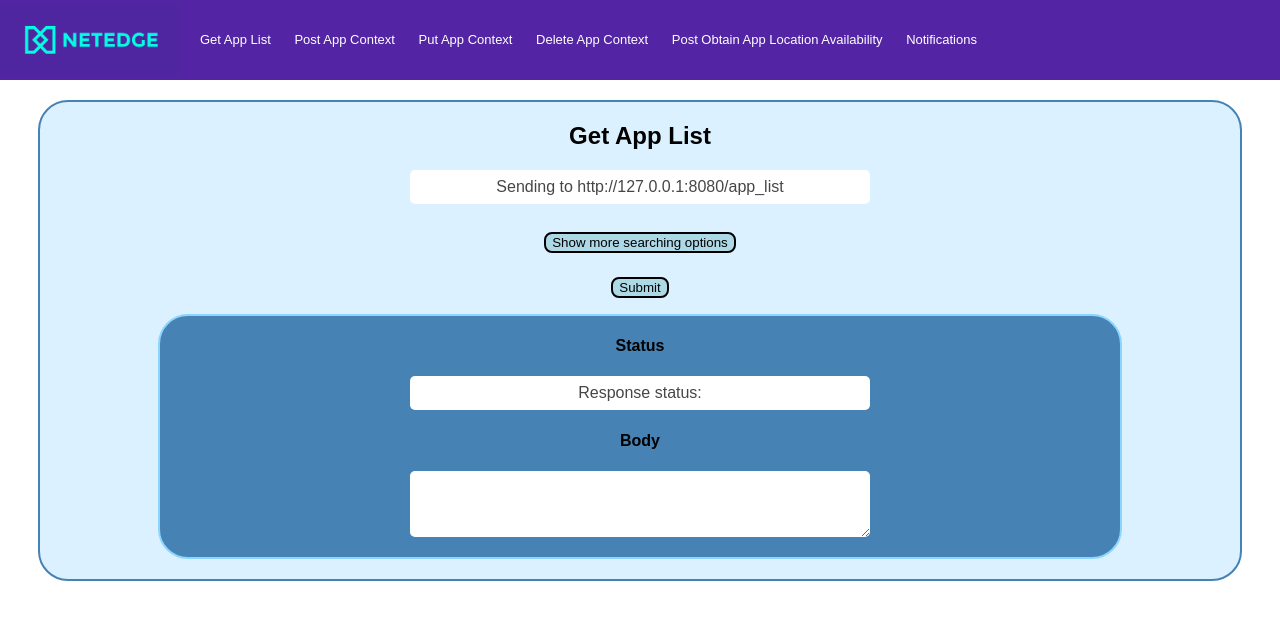
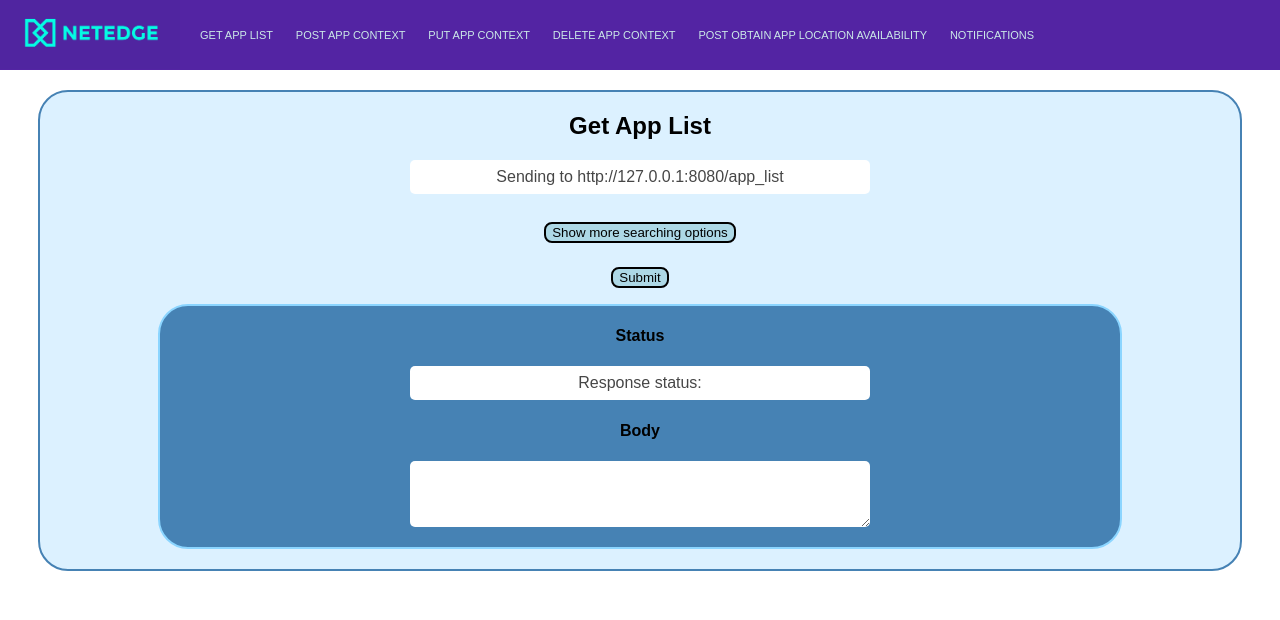
Before and after one commit to UMinho-Netedge/proxy-client-and-portal, a React (Create React App) app in the folder client/: page /get in a window 1280 px wide. Shown: the top 620 px of the page. Built offline with nearby package versions, Linux system fonts and the light colour scheme.

Commit message:
navbar text with the right color, footer started

```diff
--- a/client/src/App.css
+++ b/client/src/App.css
@@ -2,6 +2,8 @@
   text-align: center;
   background-color: white;
   height: 100%;
+  display: flex;
+  flex-direction: column;
 }
 
 body {
@@ -10,13 +12,25 @@ body {
   font-family: "Source Sans Pro", sans-serif;
 }
 
+.footer {
+  position: absolute;
+  bottom: 0;
+  width: 100%;
+  height: 100px;
+  background-color: #5324A3;
+  color: white;
+  text-align: center;
+  line-height: 60px;
+  font-size: 10px;
+}
+
 .logo {
   width: 180px;
 }
 
 .navbar {
   width: 100%;
-  height: 80px;
+  height: 70px;
   background-color: #5324A3;
   display: flex;
   justify-content: flex-start;
@@ -28,25 +42,25 @@ body {
 .navbar .links {
   margin-left: 10px;
   cursor: pointer;
-  color: #ffffff;
 }
 
 .navbar a:focus {
   font-weight: bold;
 }
 
-.links:hover{
+.get_link:hover, .post_link:hover,.put_link:hover,
+.delete_link:hover, .notifications_link:hover{
   text-decoration: underline
 }
 
 .links a {
-  color: #ffffff;
+  color: #CCE9E8;
   text-decoration: none;
   padding-bottom: 2px;
   margin: 10px;
+  line-height: 24px;
   font-family: "Source Sans Pro", sans-serif;
-  font-size: 13px;
-  line-height: 24px;
+  font-size: 11px;
   text-decoration: none;
 }
 
--- a/client/src/Navbar.js
+++ b/client/src/Navbar.js
@@ -1,18 +1,29 @@
 import React from 'react';
-import {Link} from 'react-router-dom';
+import { Link } from 'react-router-dom';
 
 export const Navbar = () => {
   return (
     <nav>
       <div className='navbar'>
-      <img src={require('./images/logo_purple.png')} alt="Logo" className='logo' />
+        <Link to='/'>
+          <img
+            src={require('./images/logo_purple.png')}
+            alt="Logo"
+            className='logo'
+            style={{
+              backgroundColor: 'transparent',
+              border: 'none',
+              cursor: 'pointer'
+            }}
+          />
+        </Link>
         <div className='links'>
-          <Link className='get_link' to="/get"> Get App List </Link>
-          <Link className='post_link' to="/post_app_context"> Post App Context </Link>
-          <Link className='put_link' to="/put"> Put App Context </Link>
-          <Link className='delete_link' to="/delete"> Delete App Context </Link>
-          <Link className='post_link' to="/post_obtain_app_loc_availability"> Post Obtain App Location Availability </Link>
-          <Link className='notifications_link' to="/notifications"> Notifications </Link>
+          <Link className='get_link' to="/get"> GET APP LIST </Link>
+          <Link className='post_link' to="/post_app_context"> POST APP CONTEXT </Link>
+          <Link className='put_link' to="/put"> PUT APP CONTEXT </Link>
+          <Link className='delete_link' to="/delete"> DELETE APP CONTEXT </Link>
+          <Link className='post_link' to="/post_obtain_app_loc_availability"> POST OBTAIN APP LOCATION AVAILABILITY </Link>
+          <Link className='notifications_link' to="/notifications"> NOTIFICATIONS </Link>
         </div>
       </div>
     </nav>
```
